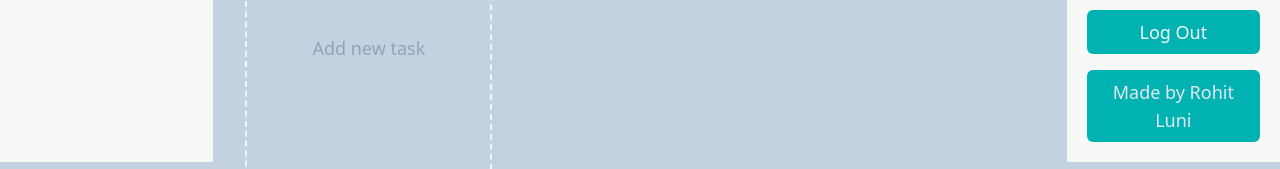
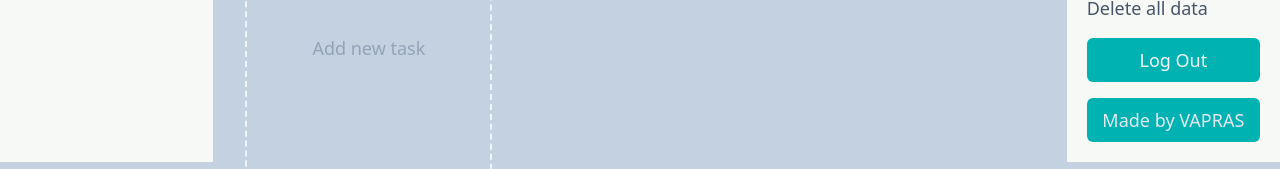
Before and after one commit to premalatha1984/taskmanagement, a React (Create React App) app: page / in a window 1280 px wide. Shown: the part 638-807 px from the top of the page. Built offline with nearby package versions, Linux system fonts and the light colour scheme; no server answers; sample sign-in values are in the browser's storage.

Commit message:
change name

```diff
--- a/src/components/AccountSection/AccountData.jsx
+++ b/src/components/AccountSection/AccountData.jsx
@@ -44,7 +44,7 @@ const AccountData = () => {
           href="https://github.com/rohit4242"
           className="mt-4 bg-[#00B3B2] p-2 rounded-md text-center transition hover:bg-[#009F9F] text-slate-200"
         >
-          Made by Rohit Luni
+          Made by VAPRAS
         </a>
       </section>
     </LayoutMenus>
```
Also changed, not shown: 1 other file (tests, documents, lock files or other folders).
